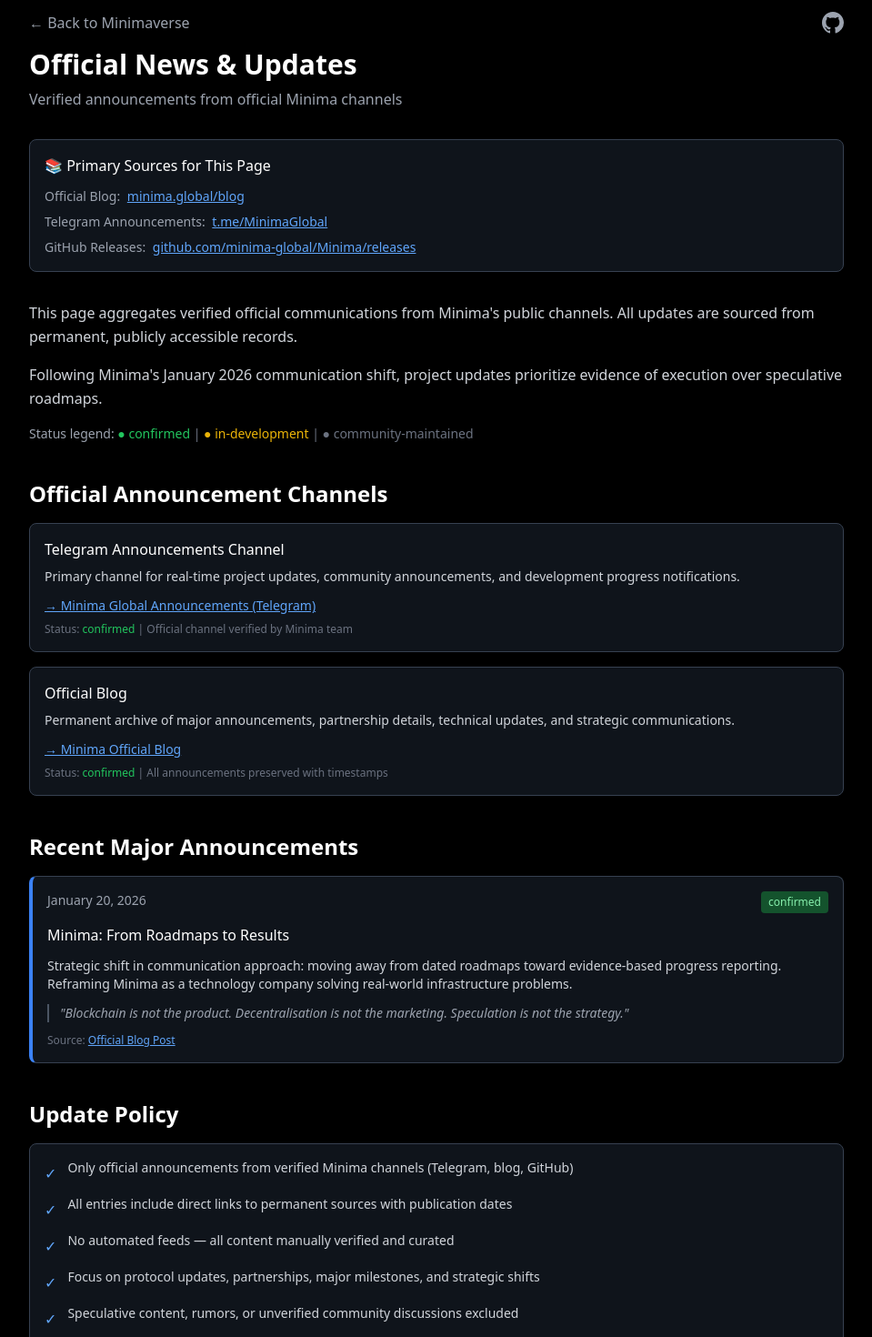
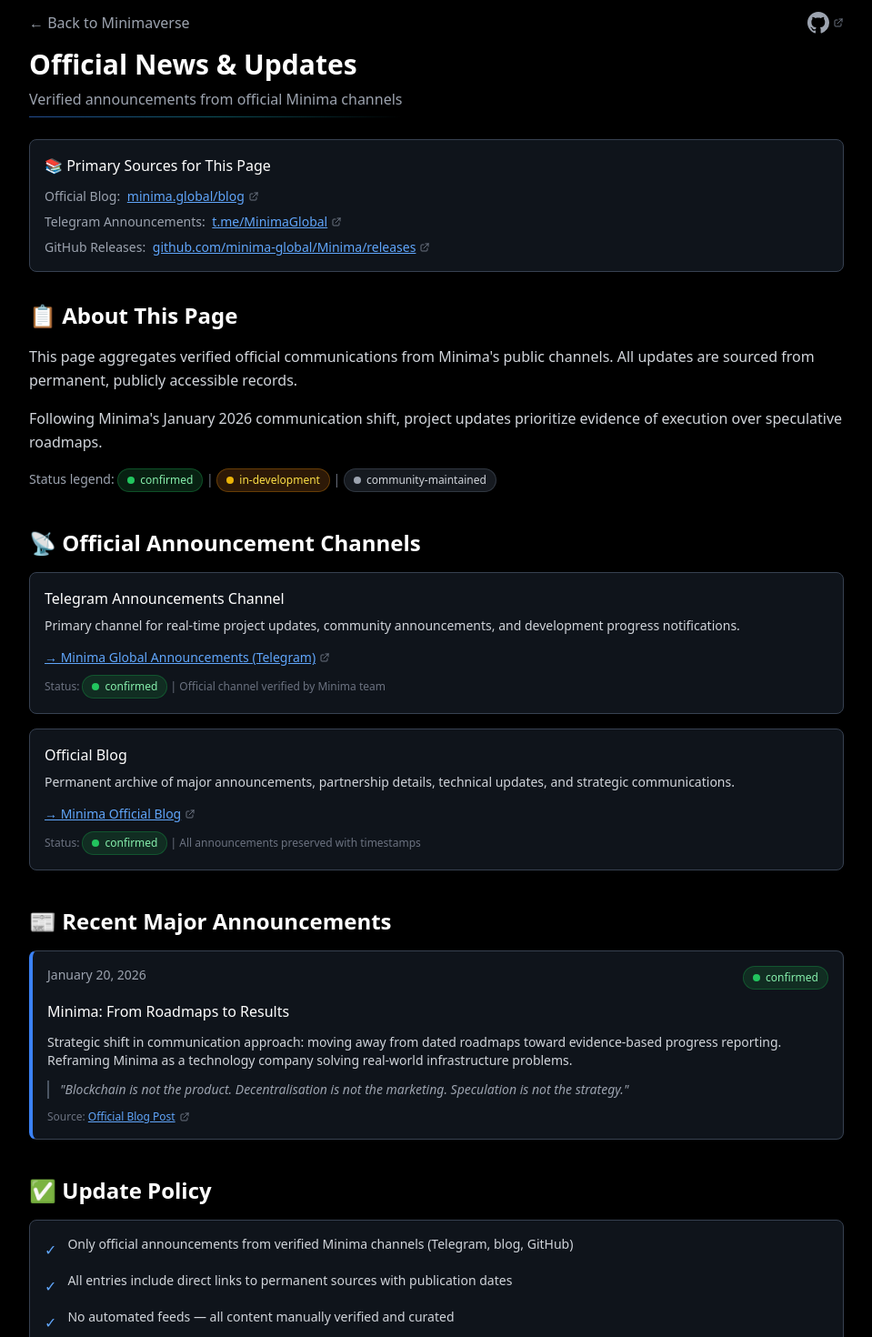
Before and after one commit to KuA1bo/minimaverse-site, a Next.js app: page /news in a window 1280 px wide. Shown: the part 100-1570 px from the top of the page at 91% size, without its empty margins (160-1119 px from the left). Built offline with nearby package versions, Linux system fonts and the light colour scheme.

Commit message:
feat(news): hybrid version - section icons + clean links + visual enhancements

```diff
--- a/src/app/news/page.tsx
+++ b/src/app/news/page.tsx
@@ -1,16 +1,65 @@
 // src/app/news/page.tsx
 // News page - verified official communications from Minima Protocol
+// Hybrid version: full content + visual enhancements + section icons + clean links
 
 import Link from 'next/link';
+
+// ExternalLink component for all external links with ↗ icon
+const ExternalLink = ({
+  href,
+  children,
+  className = "",
+  ariaLabel
+}: {
+  href: string;
+  children: React.ReactNode;
+  className?: string;
+  ariaLabel?: string;
+}) => (
+  <a
+    href={href.trim()}
+    target="_blank"
+    rel="noopener noreferrer"
+    className={`inline-flex items-center gap-1 ${className}`}
+    aria-label={ariaLabel}
+  >
+    {children}
+    <svg className="w-3 h-3 text-gray-500 flex-shrink-0" fill="none" stroke="currentColor" viewBox="0 0 24 24" aria-hidden="true">
+      <path strokeLinecap="round" strokeLinejoin="round" strokeWidth={2} d="M10 6H6a2 2 0 00-2 2v10a2 2 0 002 2h10a2 2 0 002-2v-4M14 4h6m0 0v6m0-6L10 14" />
+    </svg>
+  </a>
+);
+
+// StatusBadge component for feature status indicators
+const StatusBadge = ({ status }: { status: 'confirmed' | 'in-development' | 'community' }) => {
+  const config = {
+    'confirmed': { bg: 'bg-green-900/40', text: 'text-green-300', border: 'border-green-700/50', dot: 'bg-green-500' },
+    'in-development': { bg: 'bg-yellow-900/40', text: 'text-yellow-300', border: 'border-yellow-700/50', dot: 'bg-yellow-500' },
+    'community': { bg: 'bg-gray-700/40', text: 'text-gray-300', border: 'border-gray-600/50', dot: 'bg-gray-400' },
+  };
+  const style = config[status];
+
+  return (
+    <span className={`inline-flex items-center gap-1.5 px-2.5 py-1 rounded-full ${style.bg} ${style.text} text-xs font-medium border ${style.border}`}>
+      <span className="relative flex h-2 w-2">
+        {status === 'in-development' && (
+          <span className="animate-ping absolute inline-flex h-full w-full rounded-full bg-yellow-400 opacity-75" />
+        )}
+        <span className={`relative inline-flex rounded-full h-2 w-2 ${style.dot}`} />
+      </span>
+      {status === 'confirmed' ? 'confirmed' : status === 'in-development' ? 'in-development' : 'community-maintained'}
+    </span>
+  );
+};
 
 export default function NewsPage() {
   return (
     <div className="max-w-4xl mx-auto">
 
-      {/* Unified Header */}
+      {/* Unified Header with gradient accent */}
       <header className="mb-8">
         <div className="flex justify-between items-start">
-          <div>
+          <div className="relative inline-block">
             <Link
               href="/"
               className="text-gray-400 hover:text-white transition-colors inline-block mb-4"
@@ -19,66 +68,63 @@ export default function NewsPage() {
             </Link>
             <h1 className="text-3xl font-bold text-white mb-2">Official News & Updates</h1>
             <p className="text-gray-400">Verified announcements from official Minima channels</p>
+            {/* Gradient accent line under title */}
+            <span className="absolute -bottom-2 left-0 right-0 h-px bg-gradient-to-r from-blue-500/60 via-cyan-400/40 to-transparent" />
           </div>
-          <a
+          <ExternalLink
             href="https://github.com/KuA1bo/minimaverse-site"
-            target="_blank"
-            rel="noopener noreferrer"
             className="text-gray-400 hover:text-white transition-colors"
-            aria-label="View source on GitHub"
+            ariaLabel="View source on GitHub"
           >
-            <svg className="w-6 h-6" fill="currentColor" viewBox="0 0 24 24">
+            <svg className="w-6 h-6" fill="currentColor" viewBox="0 0 24 24" aria-hidden="true">
               <path d="M12 0C5.37 0 0 5.37 0 12c0 5.31 3.435 9.795 8.205 11.385.6.105.825-.255.825-.57 0-.285-.015-1.23-.015-2.235-3.015.555-3.795-.735-4.035-1.41-.135-.345-.72-1.41-1.23-1.695-.42-.225-1.02-.78-.015-.795.945-.015 1.62.87 1.845 1.23 1.08 1.815 2.805 1.305 3.495.99.105-.78.42-1.305.765-1.605-2.67-.3-5.46-1.335-5.46-6.26 0-1.38.48-2.37 1.26-3.225-.255-.315-.54-1.02-.12-2.13 0 0 1.005-.315 3.3 1.23.96-.27 1.98-.405 3-.405s2.04.135 3 .405c2.295-1.56 3.3-1.23 3.3-1.23.42 1.11.135 1.815-.12 2.13.78.855 1.26 1.845 1.26 3.225 0 4.935-2.805 5.955-5.475 6.255.435.375.81 1.095.81 2.22 0 1.605-.015 2.895-.015 3.3 0 .315.225.69.825.57A12.02 12.02 0 0024 12c0-6.63-5.37-12-12-12z"/>
             </svg>
-          </a>
+          </ExternalLink>
         </div>
       </header>
 
       {/* Primary Sources Box */}
-      <div className="bg-gray-800/50 border border-gray-700 rounded-lg p-4 mb-8">
+      <div className="bg-gray-800/50 border border-gray-700 rounded-lg p-4 mb-8
+                      transition-all duration-200 hover:border-blue-500/50 hover:shadow-lg hover:shadow-blue-500/5
+                      opacity-0 animate-fade-in-up delay-75">
         <h3 className="text-white font-medium mb-3">📚 Primary Sources for This Page</h3>
         <ul className="space-y-2 text-sm">
           <li>
             <span className="text-gray-400">Official Blog:</span>{' '}
-            <a
+            <ExternalLink
               href="https://minima.global/blog"
-              target="_blank"
-              rel="noopener noreferrer"
               className="text-blue-400 hover:text-blue-300 underline ml-1"
             >
               minima.global/blog
-            </a>
+            </ExternalLink>
           </li>
           <li>
             <span className="text-gray-400">Telegram Announcements:</span>{' '}
-            <a
+            <ExternalLink
               href="https://t.me/MinimaGlobal"
-              target="_blank"
-              rel="noopener noreferrer"
               className="text-blue-400 hover:text-blue-300 underline ml-1"
             >
               t.me/MinimaGlobal
-            </a>
+            </ExternalLink>
           </li>
           <li>
             <span className="text-gray-400">GitHub Releases:</span>{' '}
-            <a
+            <ExternalLink
               href="https://github.com/minima-global/Minima/releases"
-              target="_blank"
-              rel="noopener noreferrer"
               className="text-blue-400 hover:text-blue-300 underline ml-1"
             >
               github.com/minima-global/Minima/releases
-            </a>
+            </ExternalLink>
           </li>
         </ul>
       </div>
 
       {/* Content */}
-      <article className="prose prose-invert max-w-none animate-fade-in">
+      <article className="prose prose-invert max-w-none">
 
         {/* Intro */}
-        <section className="mb-10">
+        <section className="mb-10 opacity-0 animate-fade-in-up delay-75">
+          <h2 className="text-2xl font-bold text-white mb-4">📋 About This Page</h2>
           <p className="text-gray-300 leading-relaxed">
             This page aggregates verified official communications from Minima's public channels.
             All updates are sourced from permanent, publicly accessible records.
@@ -89,67 +135,66 @@ export default function NewsPage() {
           </p>
           <p className="text-gray-400 text-sm mt-4">
             Status legend:{' '}
-            <span className="text-green-500">● confirmed</span>{' '}
+            <StatusBadge status="confirmed" />{' '}
             <span className="text-gray-500">|</span>{' '}
-            <span className="text-yellow-500">● in-development</span>{' '}
+            <StatusBadge status="in-development" />{' '}
             <span className="text-gray-500">|</span>{' '}
-            <span className="text-gray-500">● community-maintained</span>
+            <StatusBadge status="community" />
           </p>
         </section>
 
         {/* Official Channels */}
-        <section className="mb-10">
-          <h2 className="text-2xl font-bold text-white mb-4">Official Announcement Channels</h2>
+        <section className="mb-10 opacity-0 animate-fade-in-up delay-150">
+          <h2 className="text-2xl font-bold text-white mb-4">📡 Official Announcement Channels</h2>
 
           <div className="space-y-4">
-            <div className="bg-gray-800/50 border border-gray-700 rounded-lg p-4">
+            <div className="bg-gray-800/50 border border-gray-700 rounded-lg p-4
+                            transition-all duration-200 hover:border-blue-500/50 hover:shadow-lg hover:shadow-blue-500/5">
               <h3 className="text-white font-medium mb-2">Telegram Announcements Channel</h3>
               <p className="text-gray-300 text-sm mb-3">
                 Primary channel for real-time project updates, community announcements, and
                 development progress notifications.
               </p>
-              <a
+              <ExternalLink
                 href="https://t.me/MinimaGlobal"
-                target="_blank"
-                rel="noopener noreferrer"
                 className="text-blue-400 hover:text-blue-300 underline text-sm block"
               >
                 → Minima Global Announcements (Telegram)
-              </a>
+              </ExternalLink>
               <p className="text-gray-500 text-xs mt-2">
-                Status: <span className="text-green-500">confirmed</span> | Official channel verified by Minima team
+                Status: <StatusBadge status="confirmed" /> | Official channel verified by Minima team
               </p>
             </div>
 
-            <div className="bg-gray-800/50 border border-gray-700 rounded-lg p-4">
+            <div className="bg-gray-800/50 border border-gray-700 rounded-lg p-4
+                            transition-all duration-200 hover:border-blue-500/50 hover:shadow-lg hover:shadow-blue-500/5">
               <h3 className="text-white font-medium mb-2">Official Blog</h3>
               <p className="text-gray-300 text-sm mb-3">
                 Permanent archive of major announcements, partnership details, technical updates,
                 and strategic communications.
               </p>
-              <a
+              <ExternalLink
                 href="https://minima.global/blog"
-                target="_blank"
-                rel="noopener noreferrer"
                 className="text-blue-400 hover:text-blue-300 underline text-sm block"
               >
                 → Minima Official Blog
-              </a>
+              </ExternalLink>
               <p className="text-gray-500 text-xs mt-2">
-                Status: <span className="text-green-500">confirmed</span> | All announcements preserved with timestamps
+                Status: <StatusBadge status="confirmed" /> | All announcements preserved with timestamps
               </p>
             </div>
           </div>
         </section>
 
         {/* Recent Major Announcements */}
-        <section className="mb-10">
-          <h2 className="text-2xl font-bold text-white mb-4">Recent Major Announcements</h2>
+        <section className="mb-10 opacity-0 animate-fade-in-up delay-200">
+          <h2 className="text-2xl font-bold text-white mb-4">📰 Recent Major Announcements</h2>
 
-          <div className="bg-gray-800/50 border border-gray-700 rounded-lg p-4 border-l-4 border-l-blue-500">
+          <div className="bg-gray-800/50 border border-gray-700 rounded-lg p-4 border-l-4 border-l-blue-500
+                          transition-all duration-200 hover:border-blue-500/50 hover:shadow-lg hover:shadow-blue-500/5">
             <div className="flex justify-between items-start mb-3">
               <span className="text-sm text-gray-400">January 20, 2026</span>
-              <span className="text-xs bg-green-900 text-green-300 px-2 py-1 rounded">confirmed</span>
+              <StatusBadge status="confirmed" />
             </div>
             <h3 className="text-white font-medium mb-3">Minima: From Roadmaps to Results</h3>
             <p className="text-gray-300 text-sm mb-3">
@@ -162,23 +207,22 @@ export default function NewsPage() {
             </blockquote>
             <p className="text-gray-500 text-xs">
               Source:{' '}
-              <a
+              <ExternalLink
                 href="https://minima.global/post/minima-from-roadmaps-to-results"
-                target="_blank"
-                rel="noopener noreferrer"
                 className="text-blue-400 hover:text-blue-300 underline"
               >
                 Official Blog Post
-              </a>
+              </ExternalLink>
             </p>
           </div>
         </section>
 
         {/* Update Policy */}
-        <section className="mb-10">
-          <h2 className="text-2xl font-bold text-white mb-4">Update Policy</h2>
+        <section className="mb-10 opacity-0 animate-fade-in-up delay-300">
+          <h2 className="text-2xl font-bold text-white mb-4">✅ Update Policy</h2>
 
-          <div className="bg-gray-800/50 border border-gray-700 rounded-lg p-4">
+          <div className="bg-gray-800/50 border border-gray-700 rounded-lg p-4
+                          transition-all duration-200 hover:border-blue-500/50 hover:shadow-lg hover:shadow-blue-500/5">
             <ul className="space-y-3">
               <li className="flex items-start gap-3">
                 <span className="text-blue-400 mt-1">✓</span>
@@ -204,8 +248,10 @@ export default function NewsPage() {
           </div>
         </section>
 
-        {/* Universal Disclaimer Block - REQUIRED ON EVERY PAGE */}
-        <div className="bg-amber-900/20 border border-amber-700/50 rounded-lg p-4 mb-8">
+        {/* Universal Disclaimer Block */}
+        <div className="bg-amber-900/20 border border-amber-700/50 rounded-lg p-4 mb-8
+                        transition-all duration-200 hover:border-amber-600/70
+                        opacity-0 animate-fade-in-up delay-75">
           <p className="text-amber-200 text-sm">
             <strong>⚠️ Disclaimer:</strong> This site does not represent the official Minima team.
             All information is compiled from publicly available sources.{' '}
@@ -216,7 +262,7 @@ export default function NewsPage() {
         </div>
 
         {/* Last Updated */}
-        <section className="border-t border-gray-700 pt-6">
+        <section className="border-t border-gray-700 pt-6 opacity-0 animate-fade-in-up delay-150">
           <p className="text-gray-500 text-sm">
             Last updated: February 17, 2026
           </p>
```
